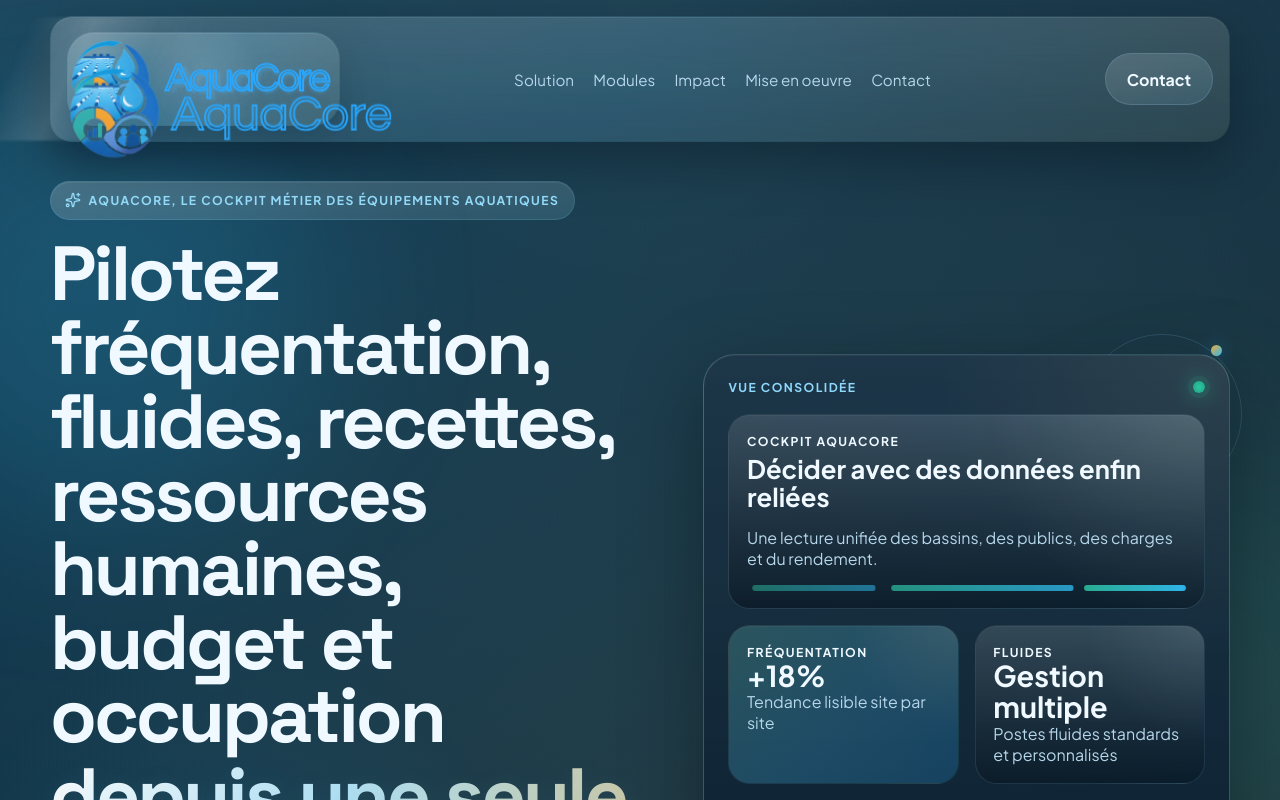
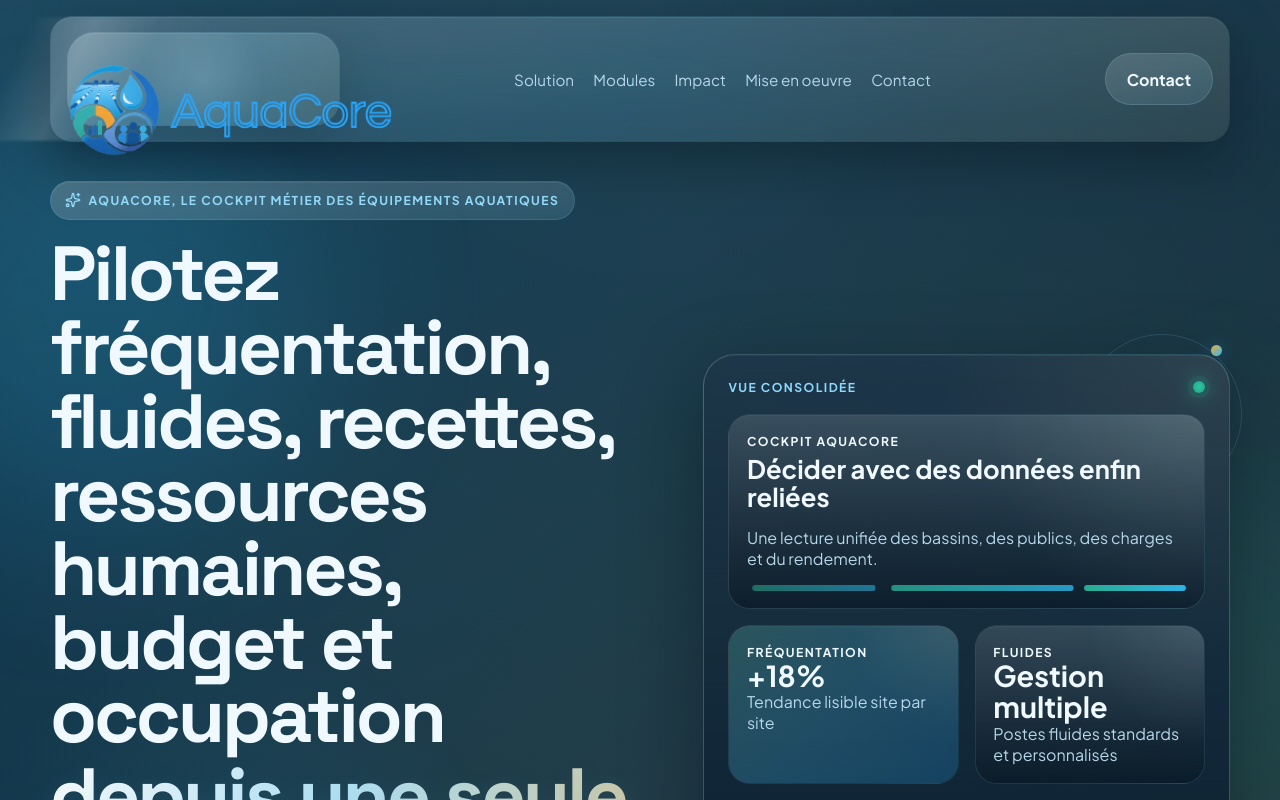
Before and after one commit to fabricelynk-cyber/Aquacore-Site, a React (Vite) app: page / in a window 1280 px wide. Shown: the top 800 px of the page. Built offline with nearby package versions, Linux system fonts and the light colour scheme.

Commit message:
Align animated logo and hide static duplicate

```diff
--- a/src/index.css
+++ b/src/index.css
@@ -186,7 +186,12 @@
   inset: 0;
   display: block;
   pointer-events: none;
-  transform: translateZ(88px);
+  transform: translate3d(0, -0.16rem, 88px);
+}
+
+.brand-capsule > .brand-mark-shell,
+.brand-capsule > .brand-wordmark-stack {
+  opacity: 0;
 }
 
 
```
